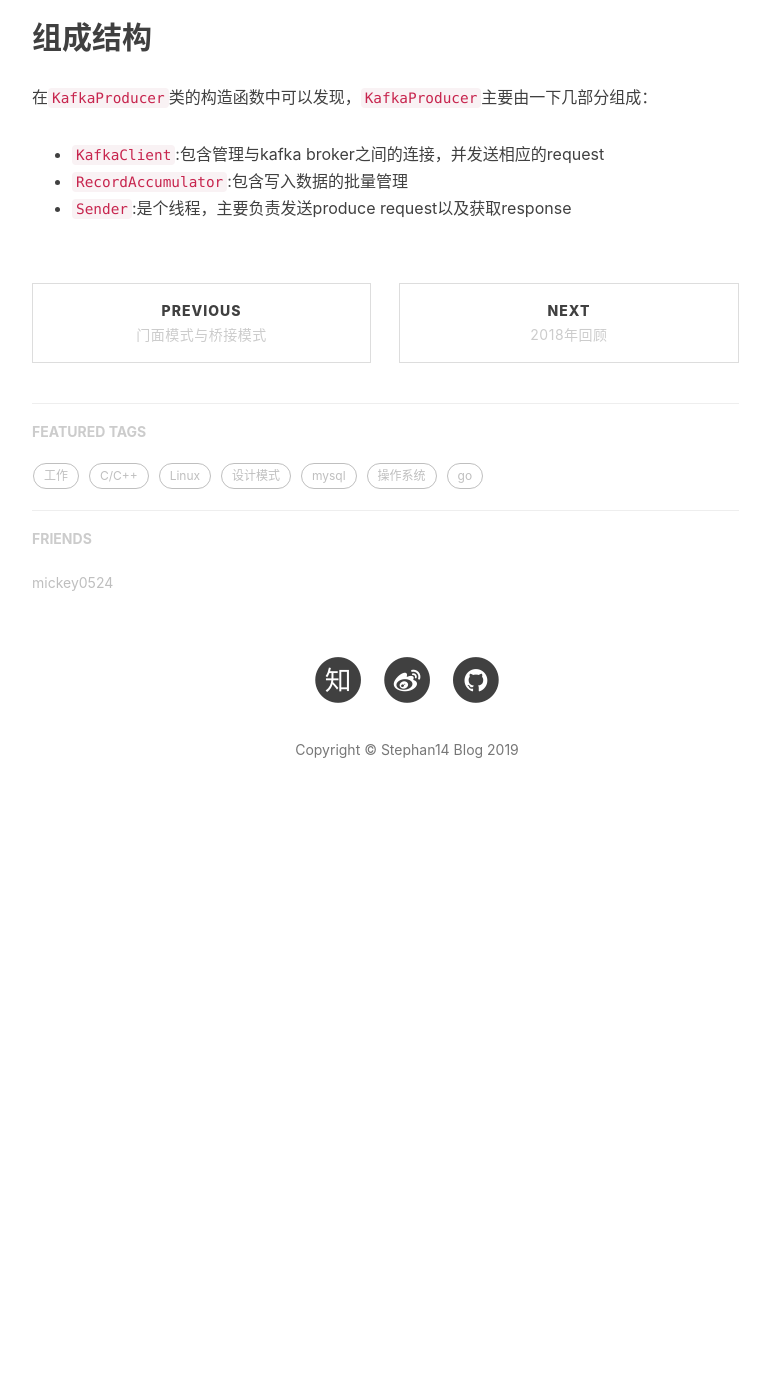
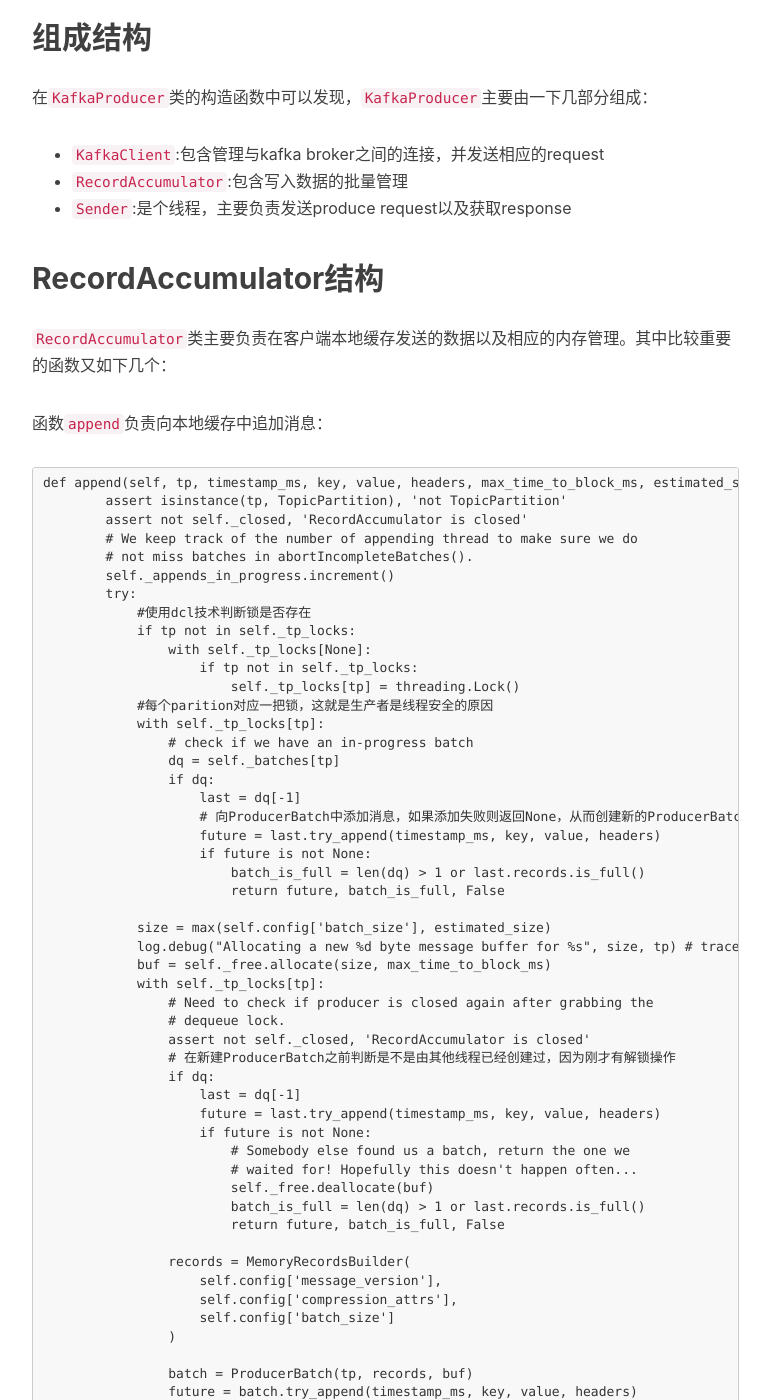
Before and after one commit to Stephan14/Stephan14.github.io, a Jekyll site: the page built from _posts/2019-05-14-kafka-python-client-producer.markdown, in a window 1280 px wide and 1400 px high, scrolled down 552 px. Shown: the whole window, without its empty margins (233-1003 px from the left). Built offline with Jekyll 4.4.1, drawn with Linux system fonts in a browser that asks for light colours; nearby versions of some CDN libraries; comment, search, counter and statistics services are not loaded; before the commit the page ends 1406 px from its top, so only the background shows below that; some of the changed text lies outside the part shown.

Commit message:
append 函数

````diff
--- a/_posts/2019-05-14-kafka-python-client-producer.markdown
+++ b/_posts/2019-05-14-kafka-python-client-producer.markdown
@@ -15,3 +15,72 @@
 - `KafkaClient`:包含管理与kafka broker之间的连接，并发送相应的request
 - `RecordAccumulator`:包含写入数据的批量管理
 - `Sender`:是个线程，主要负责发送produce request以及获取response
+
+## RecordAccumulator结构
+`RecordAccumulator`类主要负责在客户端本地缓存发送的数据以及相应的内存管理。其中比较重要的函数又如下几个：
+
+函数`append`负责向本地缓存中追加消息：
+```
+def append(self, tp, timestamp_ms, key, value, headers, max_time_to_block_ms, estimated_size=0):
+        assert isinstance(tp, TopicPartition), 'not TopicPartition'
+        assert not self._closed, 'RecordAccumulator is closed'
+        # We keep track of the number of appending thread to make sure we do
+        # not miss batches in abortIncompleteBatches().
+        self._appends_in_progress.increment()
+        try:
+            #使用dcl技术判断锁是否存在
+            if tp not in self._tp_locks:
+                with self._tp_locks[None]:
+                    if tp not in self._tp_locks:
+                        self._tp_locks[tp] = threading.Lock()
+            #每个parition对应一把锁，这就是生产者是线程安全的原因
+            with self._tp_locks[tp]:
+                # check if we have an in-progress batch
+                dq = self._batches[tp]
+                if dq:
+                    last = dq[-1]
+                    # 向ProducerBatch中添加消息，如果添加失败则返回None，从而创建新的ProducerBatch
+                    future = last.try_append(timestamp_ms, key, value, headers)
+                    if future is not None:
+                        batch_is_full = len(dq) > 1 or last.records.is_full()
+                        return future, batch_is_full, False
+
+            size = max(self.config['batch_size'], estimated_size)
+            log.debug("Allocating a new %d byte message buffer for %s", size, tp) # trace
+            buf = self._free.allocate(size, max_time_to_block_ms)
+            with self._tp_locks[tp]:
+                # Need to check if producer is closed again after grabbing the
+                # dequeue lock.
+                assert not self._closed, 'RecordAccumulator is closed'
+                # 在新建ProducerBatch之前判断是不是由其他线程已经创建过，因为刚才有解锁操作
+                if dq:
+                    last = dq[-1]
+                    future = last.try_append(timestamp_ms, key, value, headers)
+                    if future is not None:
+                        # Somebody else found us a batch, return the one we
+                        # waited for! Hopefully this doesn't happen often...
+                        self._free.deallocate(buf)
+                        batch_is_full = len(dq) > 1 or last.records.is_full()
+                        return future, batch_is_full, False
+
+                records = MemoryRecordsBuilder(
+                    self.config['message_version'],
+                    self.config['compression_attrs'],
+                    self.config['batch_size']
+                )
+
+                batch = ProducerBatch(tp, records, buf)
+                future = batch.try_append(timestamp_ms, key, value, headers)
+                if not future:
+                    raise Exception()
+
+                dq.append(batch)
+                # 把新建的ProducerBatch放到表示未完成的_incomplete中，当收到produce response时，再从其中删除
+                self._incomplete.add(batch)
+                batch_is_full = len(dq) > 1 or batch.records.is_full()
+                return future, batch_is_full, True
+        finally:
+            self._appends_in_progress.decrement()
+
+
+```
````
